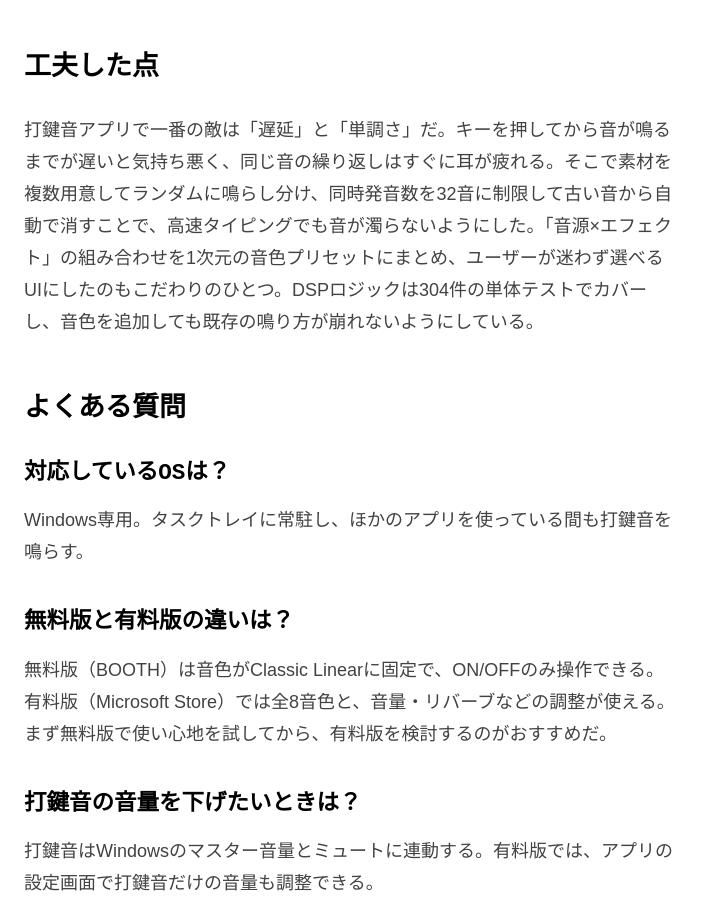
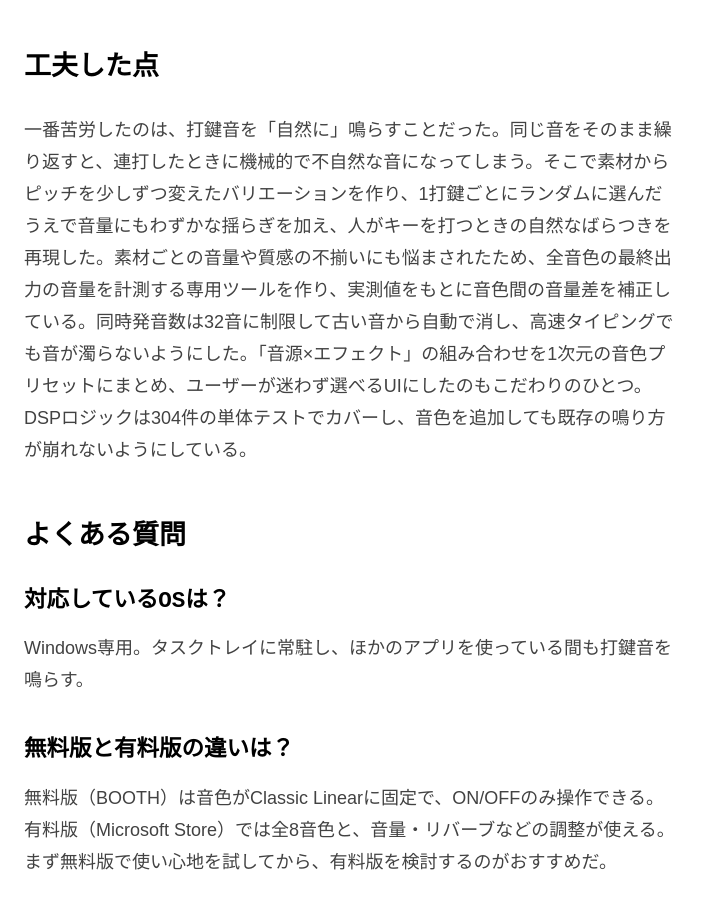
Before and after one commit to m-masaki72/mori-portfolio, an Astro site: page /projects/taktkey in a window 1280 px wide. Shown: the part 2587-3498 px from the top of the page, without its empty margins (0-711 px from the left). Built offline with nearby package versions, Linux system fonts and the light colour scheme; Astro itself is replaced by a stand-in of ours.

Commit message:
taktkeyの工夫した点を実装に即して修正（自然な打鍵音・音量差補正）
Co-Authored-By: Claude Opus 5.5 <noreply@anthropic.com>

```diff
--- a/src/content/projects/taktkey.md
+++ b/src/content/projects/taktkey.md
@@ -36,7 +36,7 @@ C#（.NET 8）とWPFで開発し、配布用exeは.NETランタイムを同梱
 
 ## 工夫した点
 
-打鍵音アプリで一番の敵は「遅延」と「単調さ」だ。キーを押してから音が鳴るまでが遅いと気持ち悪く、同じ音の繰り返しはすぐに耳が疲れる。そこで素材を複数用意してランダムに鳴らし分け、同時発音数を32音に制限して古い音から自動で消すことで、高速タイピングでも音が濁らないようにした。「音源×エフェクト」の組み合わせを1次元の音色プリセットにまとめ、ユーザーが迷わず選べるUIにしたのもこだわりのひとつ。DSPロジックは304件の単体テストでカバーし、音色を追加しても既存の鳴り方が崩れないようにしている。
+一番苦労したのは、打鍵音を「自然に」鳴らすことだった。同じ音をそのまま繰り返すと、連打したときに機械的で不自然な音になってしまう。そこで素材からピッチを少しずつ変えたバリエーションを作り、1打鍵ごとにランダムに選んだうえで音量にもわずかな揺らぎを加え、人がキーを打つときの自然なばらつきを再現した。素材ごとの音量や質感の不揃いにも悩まされたため、全音色の最終出力の音量を計測する専用ツールを作り、実測値をもとに音色間の音量差を補正している。同時発音数は32音に制限して古い音から自動で消し、高速タイピングでも音が濁らないようにした。「音源×エフェクト」の組み合わせを1次元の音色プリセットにまとめ、ユーザーが迷わず選べるUIにしたのもこだわりのひとつ。DSPロジックは304件の単体テストでカバーし、音色を追加しても既存の鳴り方が崩れないようにしている。
 
 ## よくある質問
 
```
